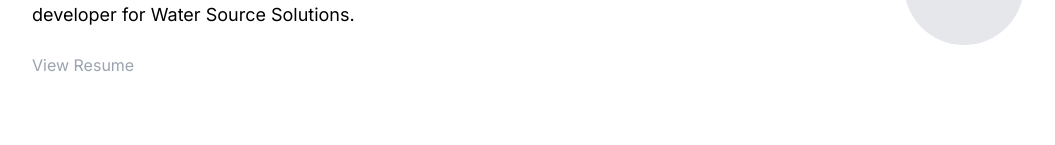
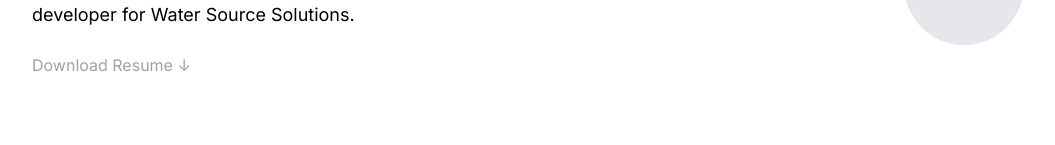
Before and after one commit to ranasun/randya.dev, a React (Vite) app: page / in a window 1280 px wide. Shown: the part 575-720 px from the top of the page, without its empty margins (112-1167 px from the left). Built offline with nearby package versions, Linux system fonts and the light colour scheme.

Commit message:
Add down arrow

```diff
--- a/src/App.tsx
+++ b/src/App.tsx
@@ -43,7 +43,7 @@ function App() {
 						</div>
 						<div className="h-[120px] w-[120px] bg-gray-200 rounded-full"></div>
 					</div>
-					<Anchor url="">View Resume</Anchor>
+					<Anchor url="">Download Resume &darr;</Anchor>
 				</section>
 
 				{/* PROJECTS */}
```
